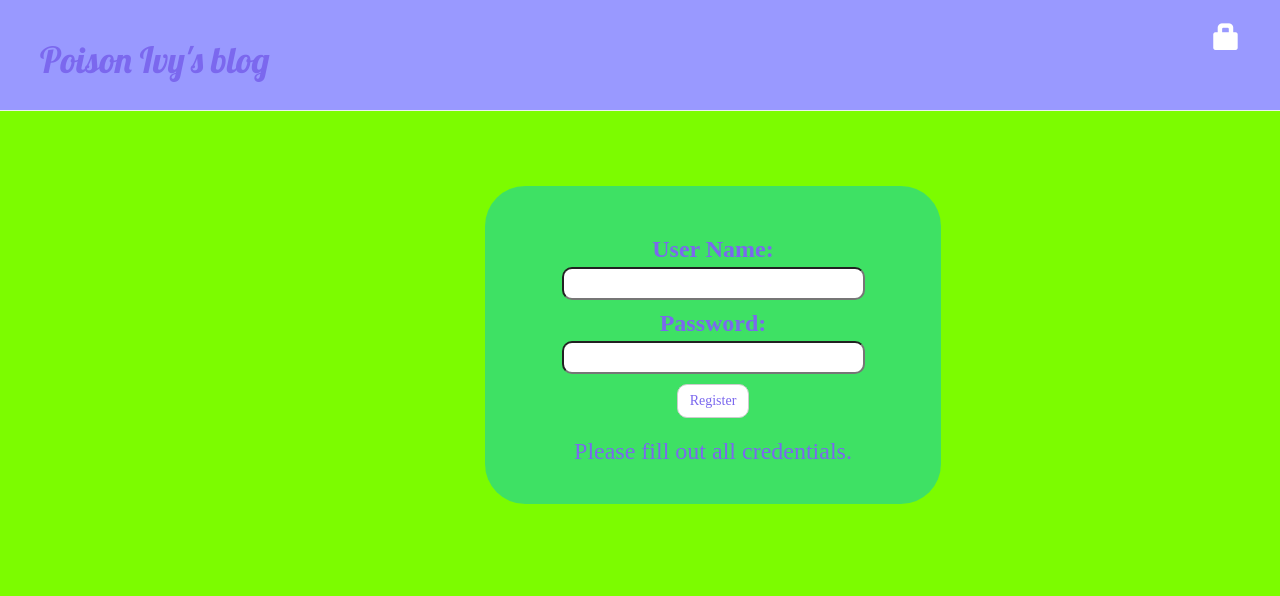
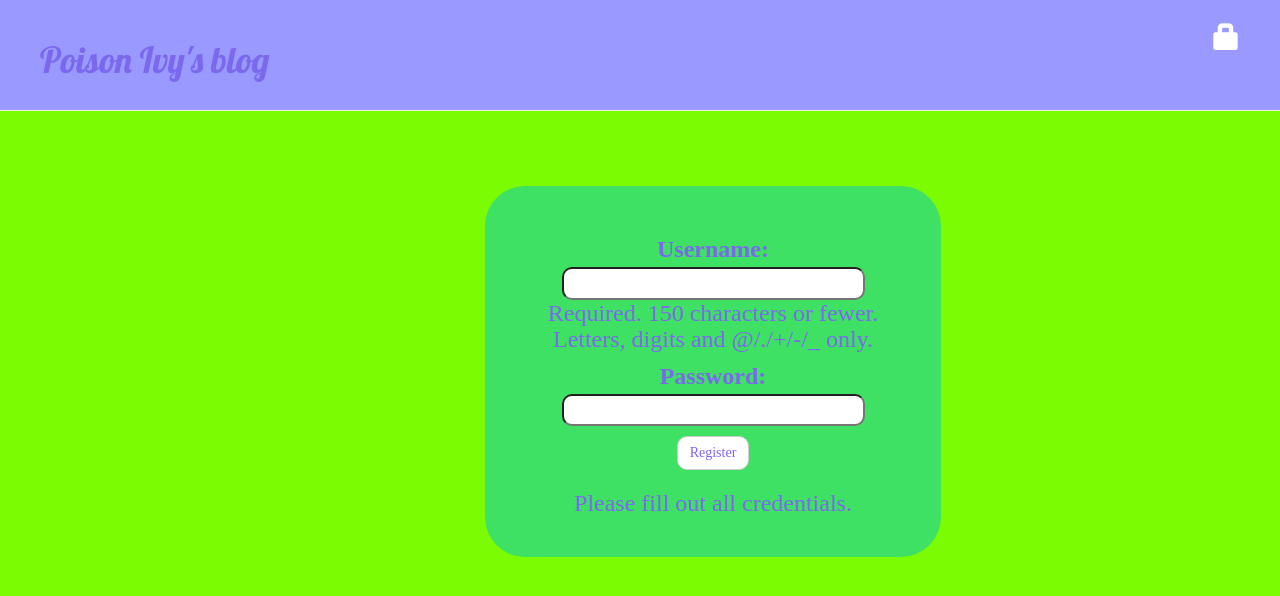
Before and after one commit to PoisonIvysaurBridge/my-first-blog, a Django app: page /register/ in a window 1280 px wide. Shown: the top 596 px of the page. Run offline with Django 3.2, Linux system fonts and the light colour scheme; some libraries are stand-ins or nearby versions; some web fonts are replaced.

Commit message:
user account creation added

```diff
--- a/blog/forms.py
+++ b/blog/forms.py
@@ -13,4 +13,12 @@ class PostForm(forms.ModelForm):
 '''
 class AuthorForm(forms.Form):
     name = forms.CharField(label="User Name", max_length=100)
-    pw = forms.CharField(label="Password", widget=forms.PasswordInput)
+    pw = forms.CharField(label="Password", min_length=8, widget=forms.PasswordInput)
+
+class UserForm(forms.ModelForm):
+
+    class Meta:
+        model = User
+        fields = ('username',)
+
+    password = forms.CharField(label="Password", min_length=8, widget=forms.PasswordInput)
--- a/blog/models.py
+++ b/blog/models.py
@@ -7,7 +7,7 @@ class Author(models.Model):
     name = models.CharField(max_length=100)
     pw = models.CharField(max_length=100)
     def __str__(self):
-        return 'Post: {} {}'.format(self.last_name,self.first_name)
+        return self.name
 
 class Post(models.Model):
     author = models.ForeignKey('auth.User')
--- a/blog/templates/blog/post_edit.html
+++ b/blog/templates/blog/post_edit.html
@@ -1,6 +1,7 @@
 {% extends 'blog/base.html' %}
 
 {% block content %}
+<a class="btn btn-default" href="{% url 'post_list' %}">Home</a>
     <h1 style="color:mediumslateblue;">New post</h1>
     <form method="POST" class="post-form">
         {% csrf_token %}
--- a/blog/templates/blog/register.html
+++ b/blog/templates/registration/register.html
@@ -21,10 +21,10 @@
         <div align="center">
             <form method="POST" action="{% url 'register' %}">
             {% csrf_token %}
-                <h3>{{AuthorForm.as_p}}</h3>
+                <h3>{{UserForm.as_p}}</h3>
+                <button type="submit" class="btn btn-default" style="border-radius:10px; color:mediumslateblue;">Register</button>
             </form>
-            <a class="btn btn-default" href="{% url 'login' %}"
-                style="border-radius:10px; color:mediumslateblue;">Register</a>
+
         </div>
         {% if not form.is_valid %}
             <h3>Please fill out all credentials.</h3>
--- a/blog/views.py
+++ b/blog/views.py
@@ -1,8 +1,11 @@
 from django.shortcuts import render, redirect, get_object_or_404
 from django.utils import timezone
-from .forms import AuthorForm, PostForm
-from .models import Post #, Author
+from .forms import *
+from django.contrib.auth import login
+from django.http import HttpResponseRedirect
+from .models import Post, Author
 from django.contrib.auth.decorators import login_required
+from django.contrib.auth.models import User
 # Create your views here.
 
 def post_list(request):
@@ -61,14 +64,22 @@ def post_remove(request, pk):
 
 def register(request):
     if request.method == "POST":
-        form = AuthorForm(request.POST)
+        #form = AuthorForm(request.POST)
+        form = UserForm(request.POST)
         if form.is_valid():
-            author = Author(first_name=form.cleaned_data['first_name'], last_name=form.cleaned_data['last_name'])
+            new_user = User.objects.create_user(**form.cleaned_data)
+            #login(new_user,new_user.password)
+            # redirect, or however you want to get to the main view
+            return redirect('login')
+            '''
+            user = User(username=form.cleaned_data['name'], password=form.cleaned_data['pw'])
+            user.save()
+            author = Author(name=form.cleaned_data['name'], pw=form.cleaned_data['pw'])
             author.save()
-            redirect('login')
+            return redirect('login')'''
     else:
-        form = AuthorForm()
-    return render(request,'blog/register.html',{'AuthorForm' : form})
+        form = UserForm()
+    return render(request,'registration/register.html',{'UserForm' : form})
 
 '''
 def index(request):
```
Also changed, not shown: blog/templates/index.html (deleted, +0 -15 lines).
